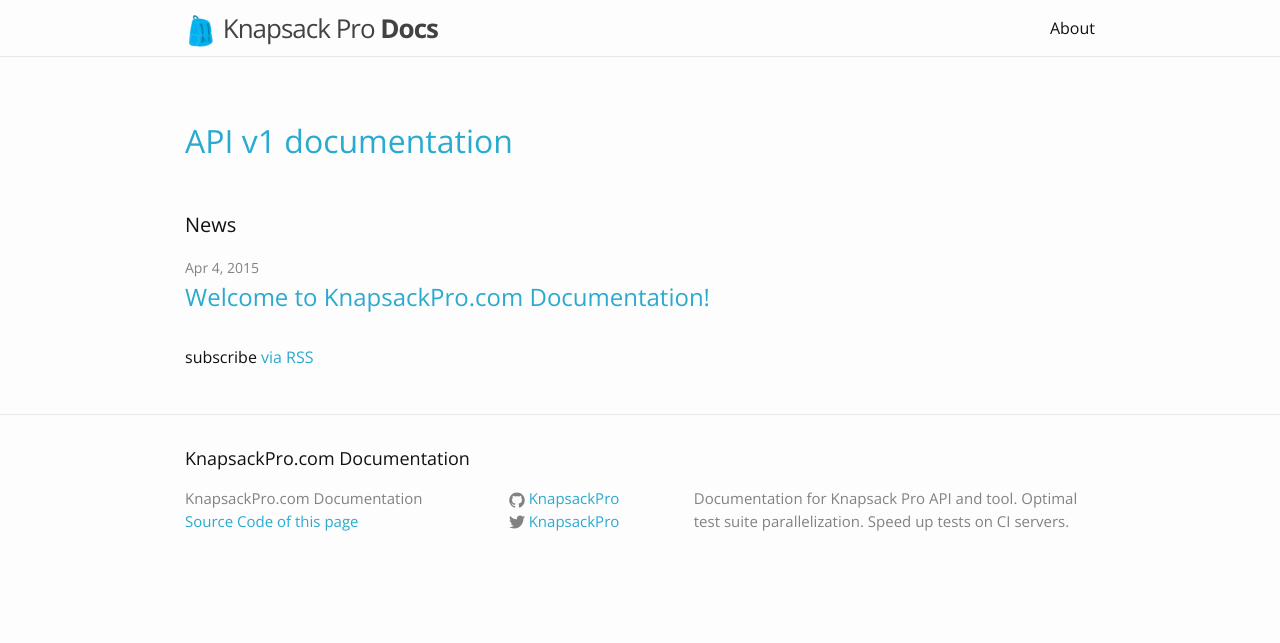
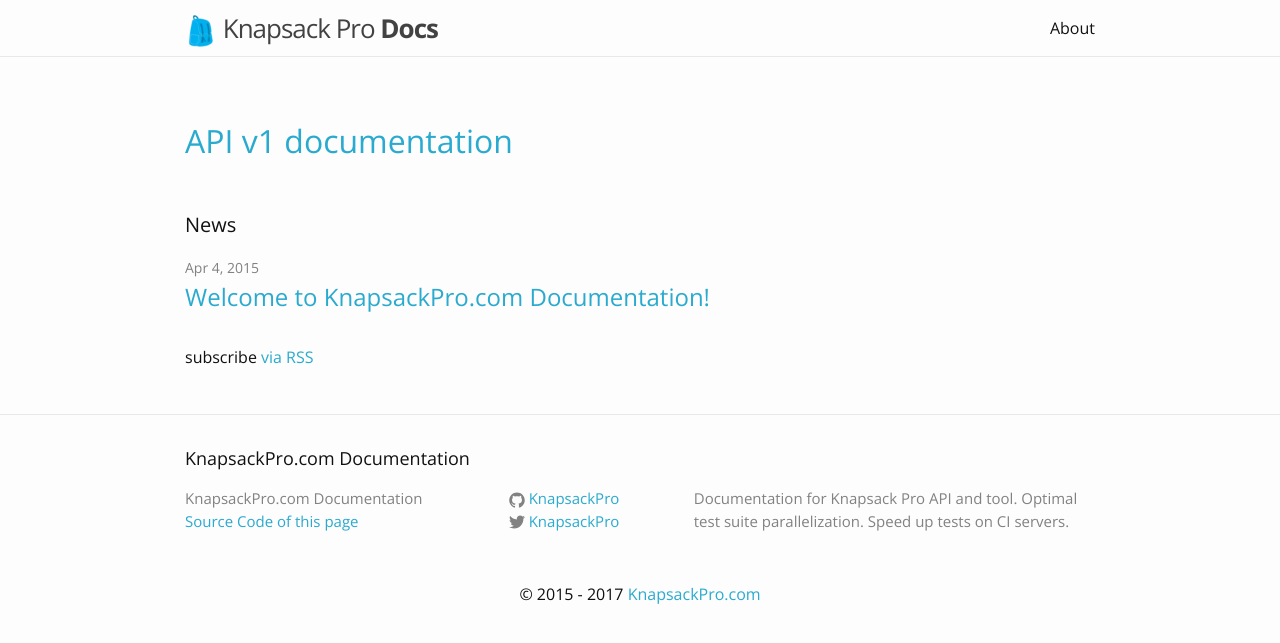
Before and after one commit to KnapsackPro/docs.knapsackpro.com, a Jekyll site: the page built from index.html, in a window 1280 px wide. Shown: the top 643 px of the page. Built offline with Jekyll 4.4.1, drawn with Linux system fonts in a browser that asks for light colours.

Commit message:
Add footer copy

```diff
--- a/_includes/footer.html
+++ b/_includes/footer.html
@@ -50,6 +50,10 @@
       </div>
     </div>
 
+    <div class="footer-copy">
+      &copy; 2015 - {{ site.time | date: '%Y' }} <a href="https://knapsackpro.com">KnapsackPro.com</a>
+    </div>
+
   </div>
 
 </footer>
--- a/_sass/_layout.scss
+++ b/_sass/_layout.scss
@@ -136,6 +136,11 @@
     width:         calc(45% - (#{$spacing-unit} / 2));
 }
 
+.footer-copy {
+  margin-top: 20px;
+  text-align: center;
+}
+
 @include media-query($on-laptop) {
     .footer-col-1,
     .footer-col-2 {
```
